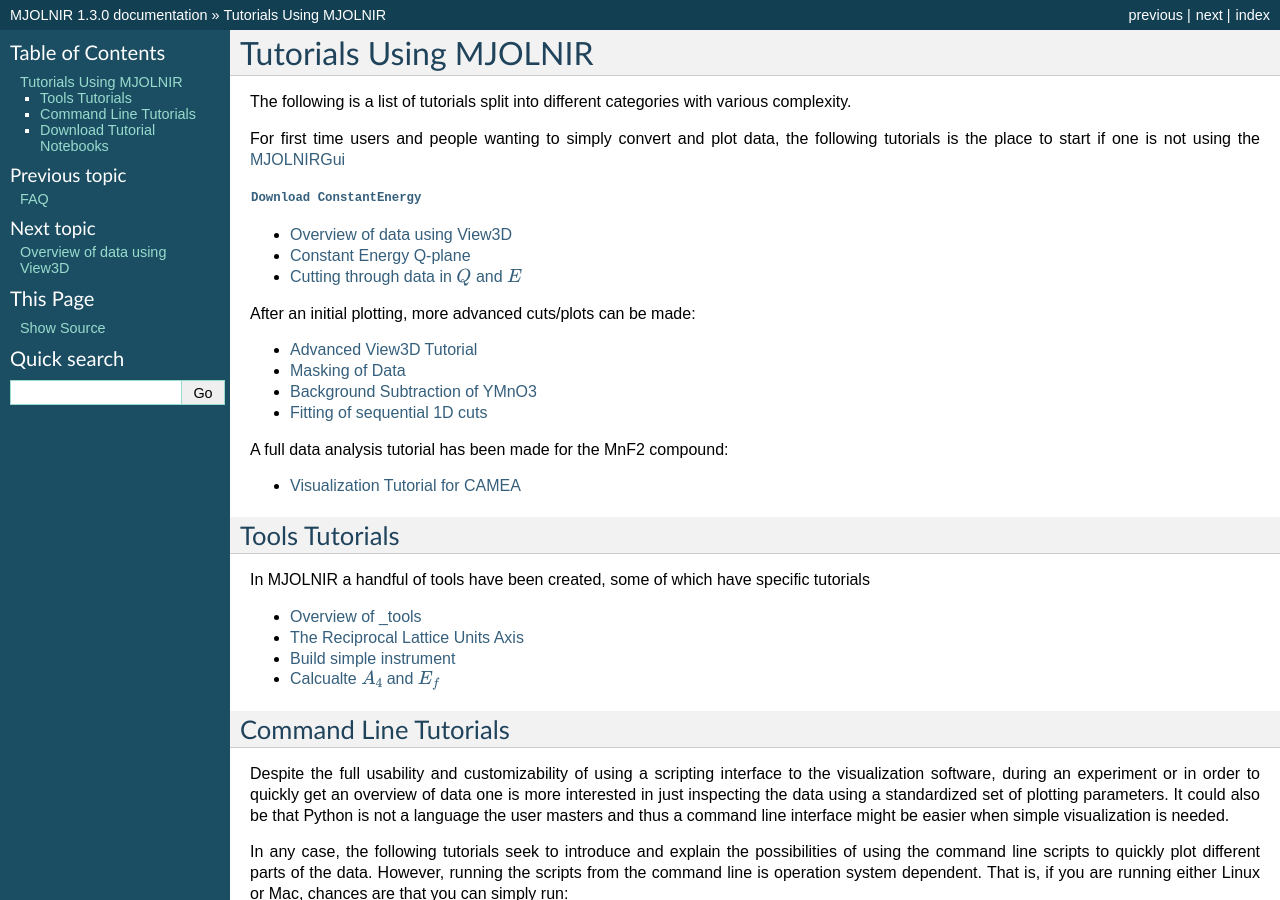
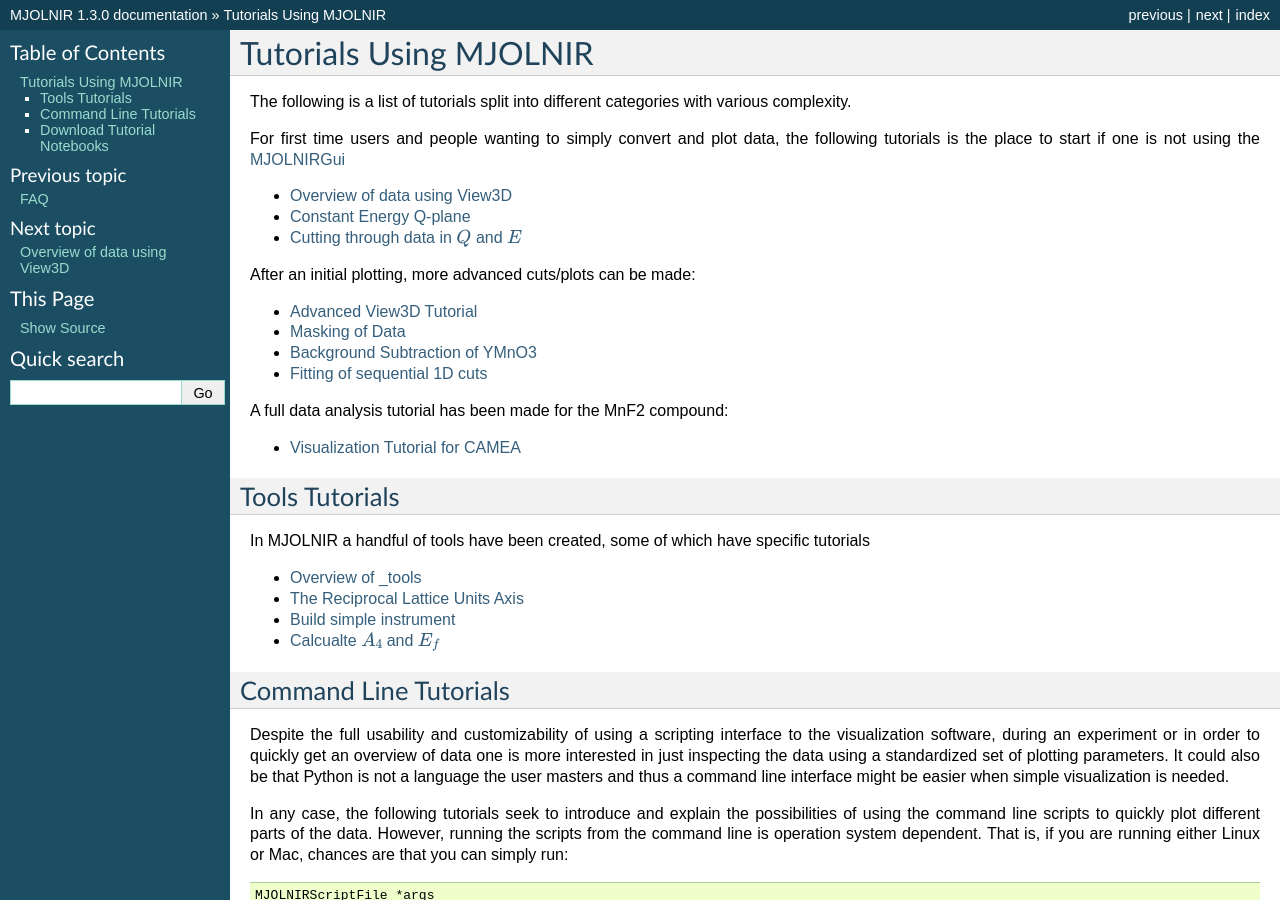
Before and after one commit to MJOLNIRPackage/MJOLNIR, a Sphinx documentation site: the page built from docs/tutorials.rst, in a window 1280 px wide and 900 px high. Built offline with Sphinx 7.4.7, drawn with Linux system fonts in a browser that asks for light colours.

Commit message:
Better format download list

```diff
--- a/docs/tutorials.rst
+++ b/docs/tutorials.rst
@@ -4,8 +4,6 @@ Tutorials Using MJOLNIR
 The following is a list of tutorials split into different categories with various complexity.
 
 For first time users and people wanting to simply convert and plot data, the following tutorials is the place to start if one is not using the `MJOLNIRGui <https://pypi.org/project/MJOLNIRGui/>`_
-
-:download:`Download ConstantEnergy <notebooks/ConstantEnergy.ipynb>`
 
 
 .. toctree::
@@ -78,26 +76,16 @@ Below is an overview of currently implemented scripts and their arguments.
 
 Download Tutorial Notebooks
 ===========================
-:download:`QuickPlottingofData<notebooks/QuickPlottingofData.ipynb>`
 
-:download:`ConstantEnergy<notebooks/ConstantEnergy.ipynb>`
-
-:download:`CuttingThroughDataInQE<notebooks/CuttingThroughDataInQE.ipynb>`
-
-:download:`AdvancedView3DTutorial<notebooks/AdvancedView3DTutorial.ipynb>`
-
-:download:`Masking<notebooks/Masking.ipynb>`
-
-:download:`Backgroundsubtraction<notebooks/Backgroundsubtraction.ipynb>`
-
-:download:`Fittingofsequential1Dcuts<notebooks/Fittingofsequential1Dcuts.ipynb>`
-
-:download:`OverviewofCAMEAData<notebooks/OverviewofCAMEAData.ipynb>`
-
-:download:`_toolsOverview<notebooks/_toolsOverview.ipynb>`
-
-:download:`ReciprocalLatticeUnitAxis<notebooks/ReciprocalLatticeUnitAxis.ipynb>`
-
-:download:`SimpleInstrument<notebooks/SimpleInstrument.ipynb>`
-
-:download:`CalculateA4Ef<notebooks/CalculateA4Ef.ipynb>`
++ :download:`QuickPlottingofData<notebooks/QuickPlottingofData.ipynb>`
++ :download:`ConstantEnergy<notebooks/ConstantEnergy.ipynb>`
++ :download:`CuttingThroughDataInQE<notebooks/CuttingThroughDataInQE.ipynb>`
++ :download:`AdvancedView3DTutorial<notebooks/AdvancedView3DTutorial.ipynb>`
++ :download:`Masking<notebooks/Masking.ipynb>`
++ :download:`Backgroundsubtraction<notebooks/Backgroundsubtraction.ipynb>`
++ :download:`Fittingofsequential1Dcuts<notebooks/Fittingofsequential1Dcuts.ipynb>`
++ :download:`OverviewofCAMEAData<notebooks/OverviewofCAMEAData.ipynb>`
++ :download:`_toolsOverview<notebooks/_toolsOverview.ipynb>`
++ :download:`ReciprocalLatticeUnitAxis<notebooks/ReciprocalLatticeUnitAxis.ipynb>`
++ :download:`SimpleInstrument<notebooks/SimpleInstrument.ipynb>`
++ :download:`CalculateA4Ef<notebooks/CalculateA4Ef.ipynb>`
```
